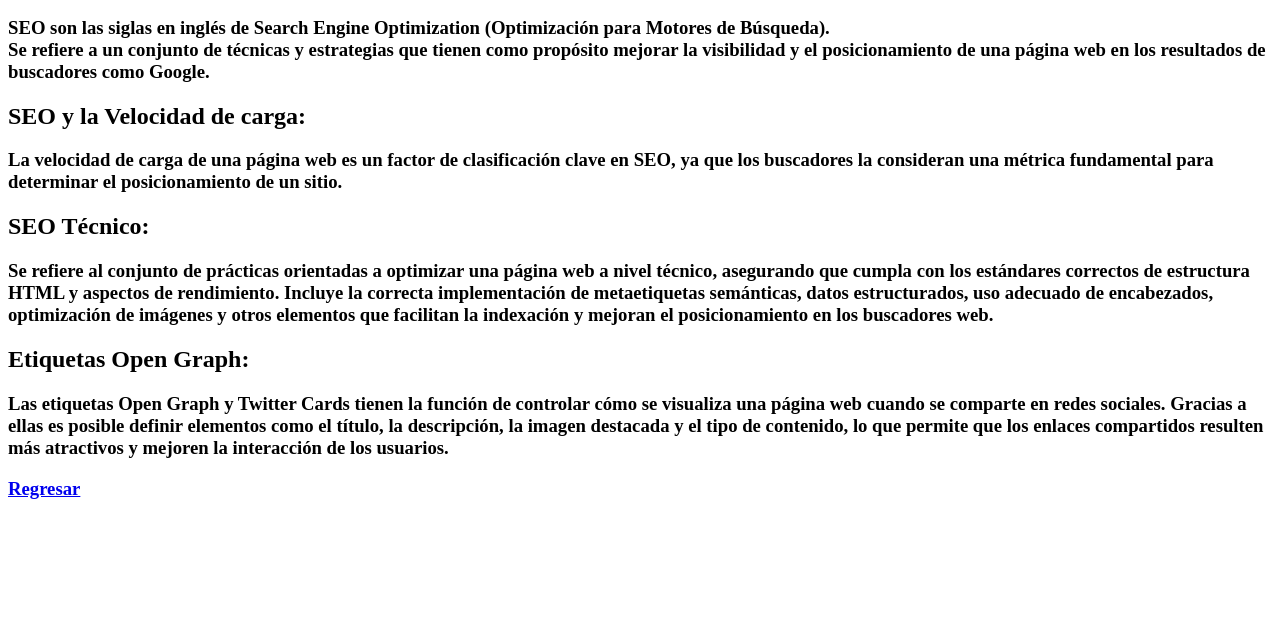
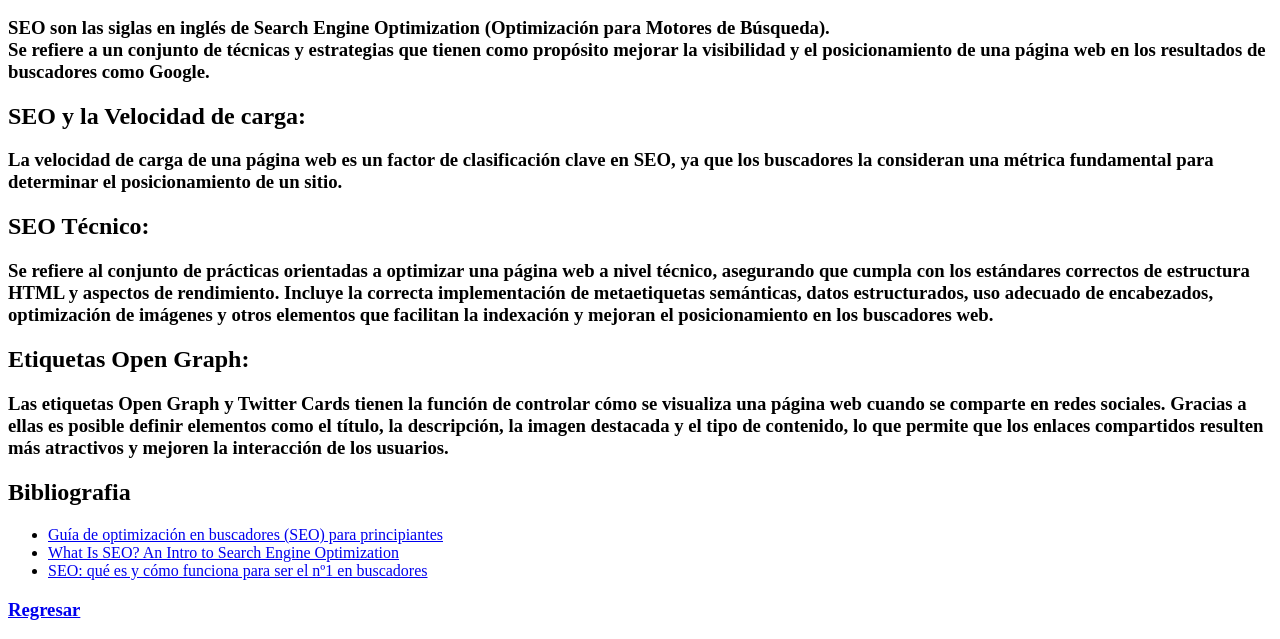
Before and after one commit to endrascor/investigacionesCortas, a plain HTML site: page investigacion1.html in a window 1280 px wide. Shown: the part 371-1010 px from the top of the page. Before the commit the page ends 890 px from the top, so only its background shows below. Drawn offline with Linux system fonts and the light colour scheme.

Commit message:
Bibliografia1

```diff
--- a/investigacion1.html
+++ b/investigacion1.html
@@ -56,7 +56,15 @@
         <h2>Etiquetas Open Graph:</h2>
         <h3>Las etiquetas Open Graph y Twitter Cards tienen la función de controlar cómo se visualiza una página web cuando se comparte en redes sociales. Gracias a ellas es posible definir elementos como el título, la descripción, la imagen destacada y el tipo de contenido, lo que permite que los enlaces compartidos resulten más atractivos y mejoren la interacción de los usuarios.</h3>
     </section>
-
+    <section>
+        <h2>Bibliografia</h2>
+        <ul>
+            <li>
+                <a href="https://developers.google.com/search/docs/fundamentals/seo-starter-guide?hl=es">Guía de optimización en buscadores (SEO) para principiantes</a></li>
+            <li><a href="https://www.semrush.com/blog/what-is-seo/">What Is SEO? An Intro to Search Engine Optimization</a></li>
+            <li><a href="https://www.iebschool.com/hub/que-es-seo-social-y-como-puede-ayudar-a-mi-estrategia-de-seo-sem/">SEO: qué es y cómo funciona para ser el nº1 en buscadores</a></li>
+        </ul>
+    </section>
     <h3><a href="index.html">Regresar</a></h3>
 </body>
 </html>
```
